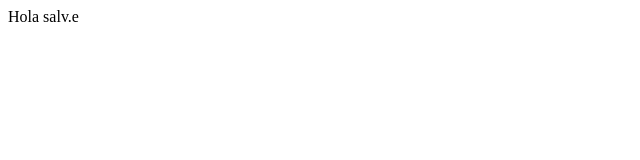
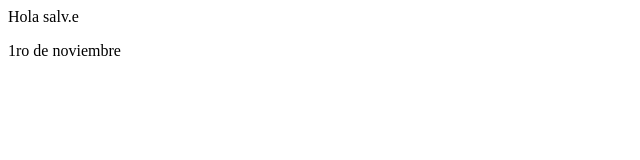
Before and after one commit to ByronDSH/practicaUno, a plain HTML site: page index.html in a window 1280 px wide. Shown: the full height of the page, 0-640 px from the left. Drawn offline with Linux system fonts and the light colour scheme.

Commit message:
cambio en rama 1ro de noviembre

```diff
--- a/index.html
+++ b/index.html
@@ -4,5 +4,6 @@
 </head>
 <body>
     <p>Hola salv.e</p>
+    <p>1ro de noviembre</p>
 </body>
 </html>
```
